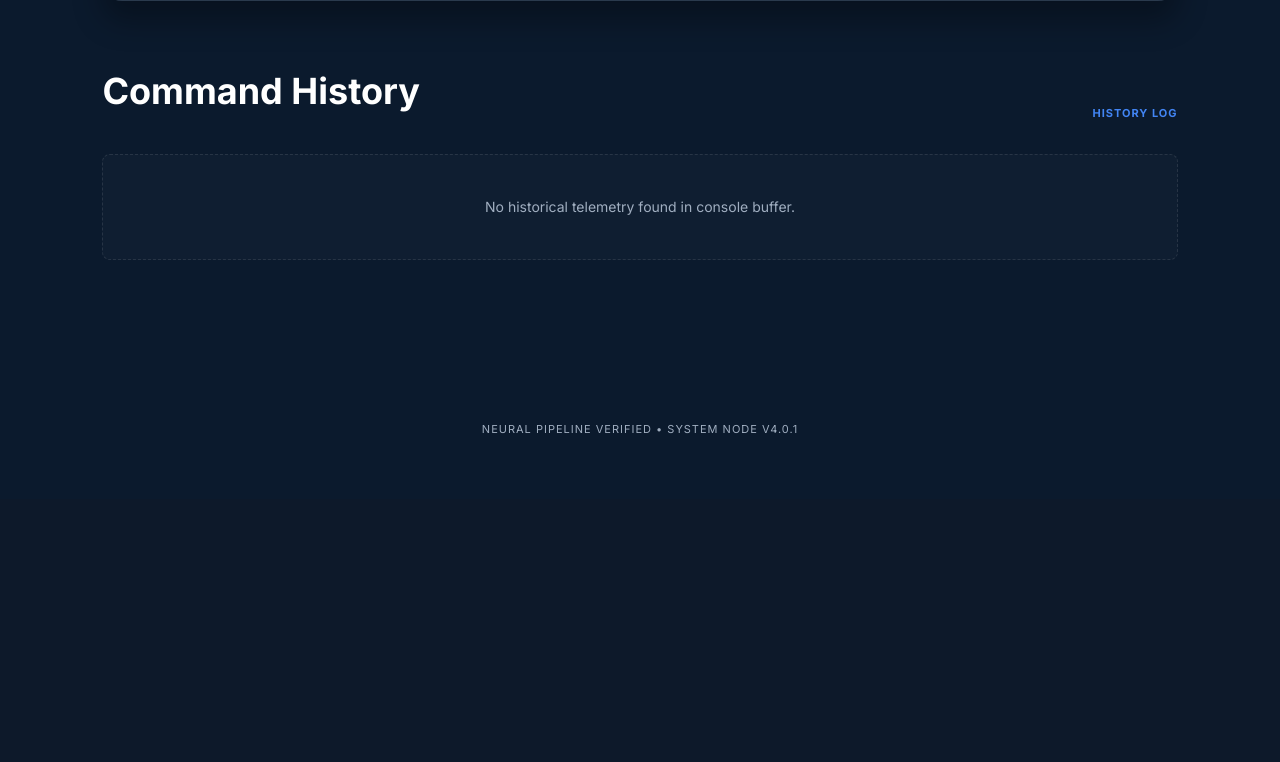
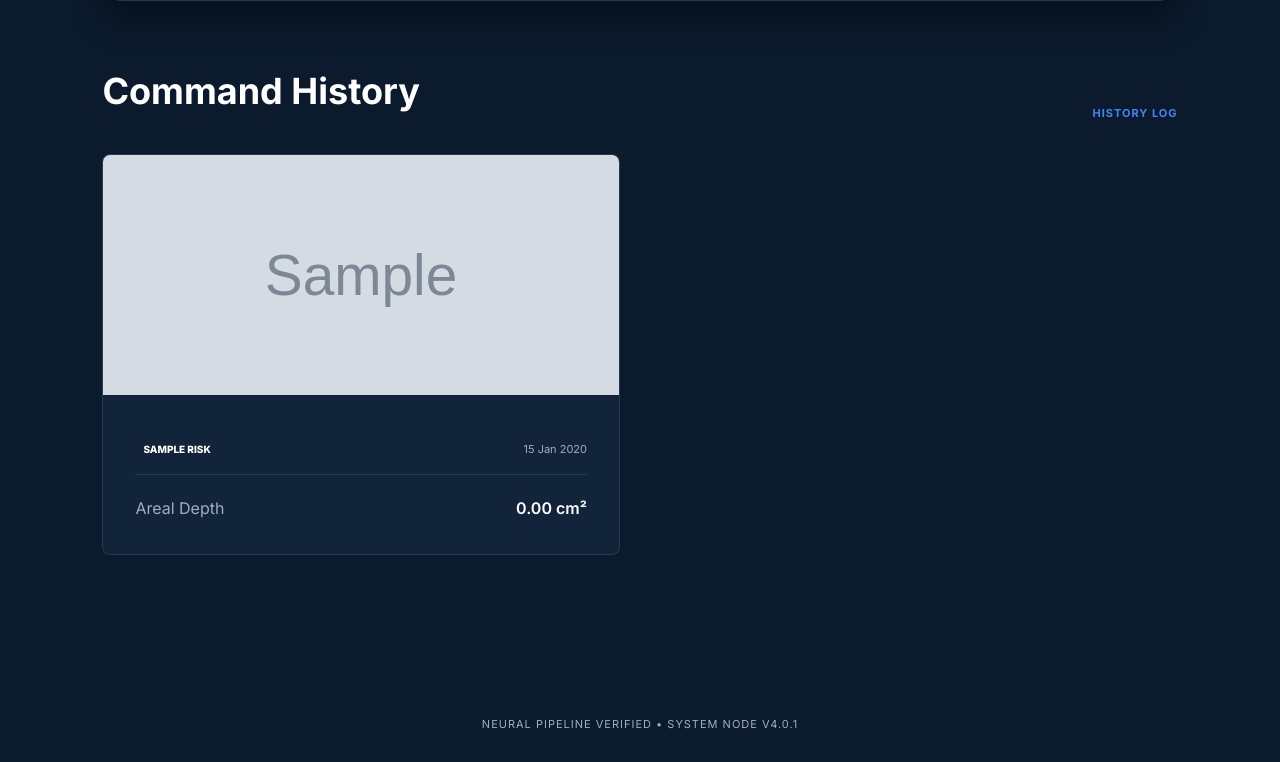
Before and after one commit to soilcrackdetection-blip/Soil-Crack-Detection-Using-Aerial-Images-, a Flask app: page /dashboard in a window 1280 px wide. Shown: the part 1034-1796 px from the top of the page. Before the commit the page ends 1468 px from the top, so only its background shows below. Run offline with Flask 3, Linux system fonts and the light colour scheme; a user stored in the database is signed in; tables that the repository leaves empty hold one stand-in row (values such as "Sample post"); grey boxes marked "Sample" are stand-in pictures; parts of the project's set-up code (start-up, migrations or seed data) failed here and were passed over.

Commit message:
changes till now

```diff
--- a/app.py
+++ b/app.py
@@ -109,7 +109,8 @@
 @app.route('/dashboard')
 @login_required
 def dashboard():
-    return render_template('dashboard.html')
+    analyses = AnalysisResult.query.filter_by(user_id=current_user.id).order_by(AnalysisResult.created_at.desc()).limit(6).all()
+    return render_template('dashboard.html', history=analyses)
 
 @app.route('/history')
 @login_required
--- a/database.py
+++ b/database.py
@@ -18,7 +18,7 @@
     id = db.Column(db.Integer, primary_key=True)
     user_id = db.Column(db.Integer, db.ForeignKey('users.id', ondelete="CASCADE"), nullable=False)
     # Cloudinary fields
-    original_image_url = db.Column(db.String, nullable=False)
+    original_image_url = db.Column(db.String, nullable=True)
     original_public_id = db.Column(db.String)
     mask_image_url = db.Column(db.String)
     mask_public_id = db.Column(db.String)
--- a/templates/dashboard.html
+++ b/templates/dashboard.html
@@ -38,18 +38,20 @@
 
 {% if history %}
 <div class="history-grid">
-    {% for pred in history[:6] %}
+    {% for pred in history %}
     <div class="history-card">
-        <img src="{{ pred.image_path if pred.image_path.startswith('/') else '/' + pred.image_path.replace('\\', '/') }}"
+        <img src="{{ pred.original_image_url if pred.original_image_url else 'https://res.cloudinary.com/dzgrnwe92/image/upload/v1740825224/soil_crack/original/default_dummy.png' }}"
             class="card-image" alt="Imagery Frame">
         <div class="card-body">
             <div class="card-meta">
-                <span class="severity-tag {{ pred.severity|lower }}">{{ pred.severity }} RISK</span>
-                <span class="card-date">{{ pred.timestamp.strftime('%d %b %Y') }}</span>
+                <span class="severity-tag {{ pred.severity|lower if pred.severity else 'unknown' }}">{{ pred.severity if
+                    pred.severity else 'N/A' }} RISK</span>
+                <span class="card-date">{{ pred.created_at.strftime('%d %b %Y') if pred.created_at else 'N/A' }}</span>
             </div>
             <div class="card-stats">
                 <span class="stat-label">Areal Depth</span>
-                <span class="stat-value">{{ "%.2f"|format(pred.area / 1000) }} cm²</span>
+                <span class="stat-value">{{ "%.2f"|format(pred.crack_area / 1000) if pred.crack_area else '0.00' }}
+                    cm²</span>
             </div>
         </div>
     </div>
```
Also changed, not shown: templates/history.html (+6 -4 lines).
